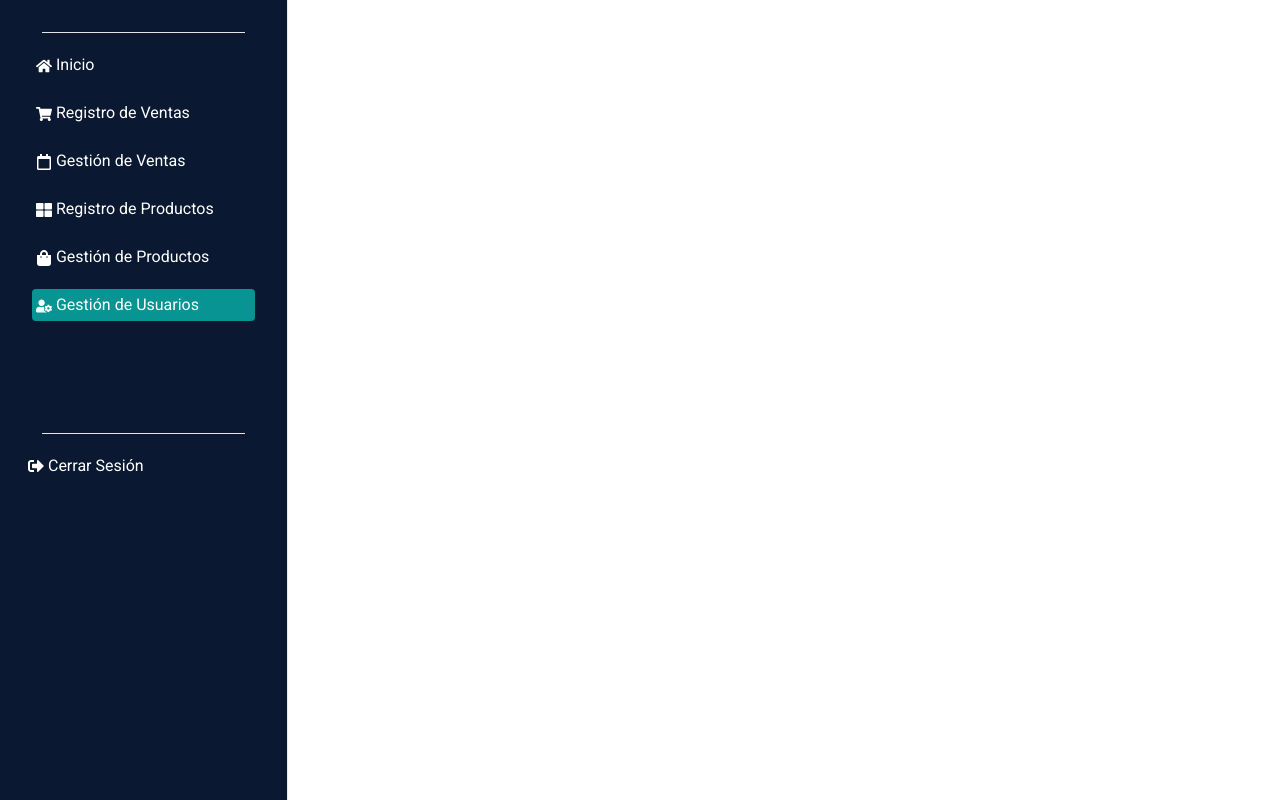
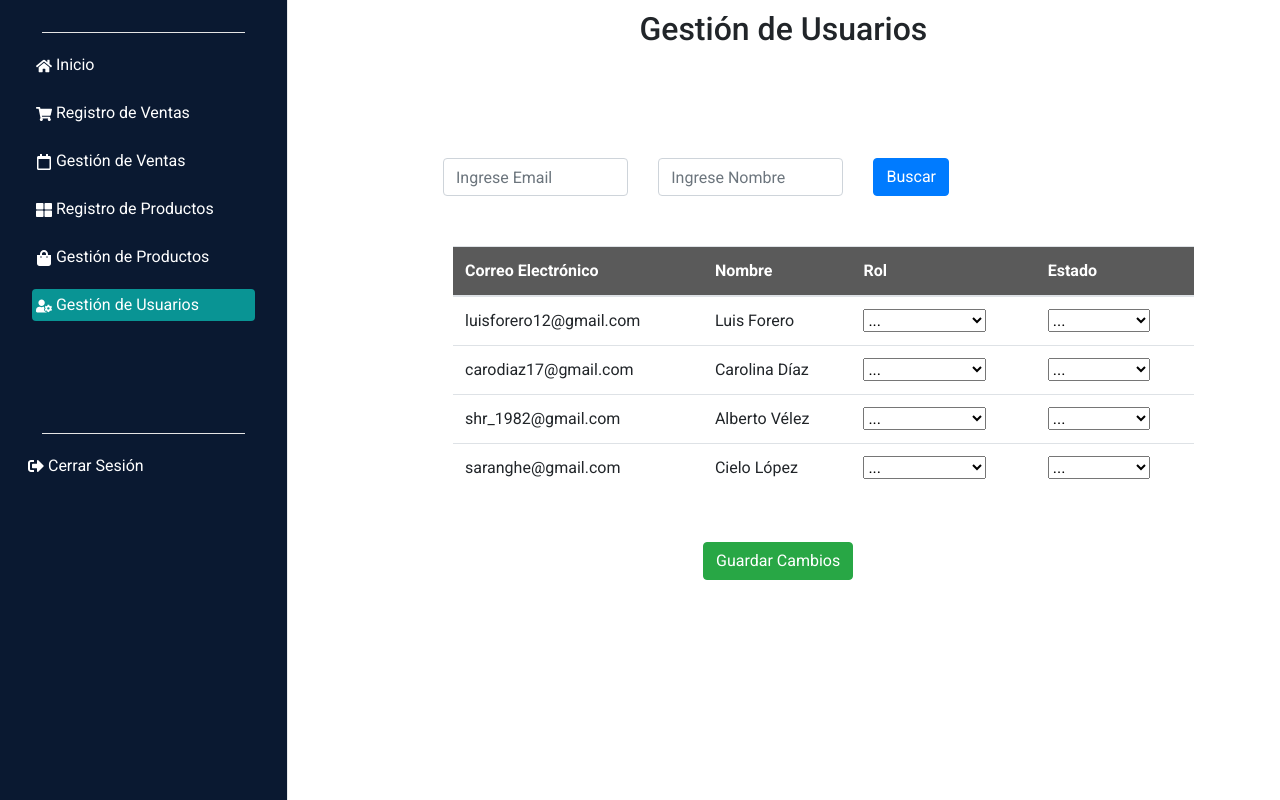
Before and after one commit to NovaDevs-MinTIC/NovaDevs, a React (Create React App) app: page /gestionUsuarios in a window 1280 px wide. Built offline with nearby package versions, Linux system fonts and the light colour scheme.

Commit message:
Se incluye gestión de usuarios a la página

```diff
--- a/src/App.jsx
+++ b/src/App.jsx
@@ -5,6 +5,8 @@ import Sidebar from 'Layouts/Sidebar';
 import 'styles/App.scss'
 import BuscarActualizarVentas from 'pages/BuscarActualizarVentas';
 import RegistroProducto from 'pages/RegistroProducto';
+import Usuarios from 'pages/gestionUsuarios'
+
 
 // function App() {
 //   return (
@@ -32,6 +34,7 @@ function App() {
         <Route path="/Ventas" exact={true} component={Ventas}></Route>
         <Route path="/BuscarActualizarVentas" exact={true} component={BuscarActualizarVentas}></Route>
         <Route path="/registroProductoNuevo" exact={true} component={RegistroProducto}></Route>
+        <Route path="/gestionUsuarios" exact={true} component={Usuarios}></Route>
       </div>
 
       </div>
--- /dev/null
+++ b/src/components/tablaUsuarios.jsx
@@ -0,0 +1,27 @@
+
+
+const Tabla = ({correo, nombre}) => {
+    return(
+      <tr>
+          <td>{correo}</td>
+          <td>{nombre}</td>
+          <td className="active">
+            <select className="Rol ">
+              <option>...</option>
+              <option>Vendedor</option>
+              <option>Administrador</option>
+            </select>
+          </td>
+          <td className="active">
+            <select className="Estado ">
+              <option>...</option>
+              <option>Pendiente</option>
+              <option>Aceptado</option>
+              <option>Rechazado</option>
+            </select>
+          </td>
+      </tr>
+    )
+  }
+
+  export default Tabla;
--- /dev/null
+++ b/src/pages/gestionUsuarios.jsx
@@ -0,0 +1,62 @@
+import Tabla from '../components/tablaUsuarios';
+import "bootstrap/dist/css/bootstrap.min.css";
+import '../styles/usuarios.css';
+import React, {Fragment, useState} from "react";
+
+const  Usuarios = () => {
+    return(
+        <div className="App">
+          <h2 className="titulogestion">
+            Gestión de Usuarios
+            </h2>
+            <div className="row-usuarios">
+              <form className="row">
+              <div className= "col-md-4">
+                <input
+                  placeholder="Ingrese Email"
+                  className="form-control"
+                  type="email"
+                ></input>
+               </div>
+              <div className= "col-md-4">
+                <input
+                placeholder="Ingrese Nombre"
+                className="form-control"
+                ></input>
+              </div>
+              <div className= "col-md-3">
+                <button  className="btn btn-primary" type="submit" >Buscar</button>
+              </div>
+            </form>
+            </div>
+
+            <form>
+            <div className=" tabla container-xl">
+              <div className="table-responsive">
+                <table className="table table-hover">
+                  <thead>
+                    <tr>
+                    <th>Correo Electrónico</th>
+                    <th>Nombre</th>
+                    <th>Rol</th>
+                    <th>Estado</th>
+                    </tr>
+                 </thead>
+                 <tbody>
+                   <Tabla correo="luisforero12@gmail.com" nombre="Luis Forero"/>
+                   <Tabla correo="carodiaz17@gmail.com" nombre="Carolina Díaz"/>
+                   <Tabla correo="shr_1982@gmail.com" nombre="Alberto Vélez "/>
+                   <Tabla correo="saranghe@gmail.com" nombre="Cielo López"/>
+                  </tbody>
+
+                 </table>
+                    <div className="boton">
+                   <button className="btn btn-success" type="submit">Guardar Cambios</button>
+                 </div>
+                 </div>
+                 </div>
+                 </form>
+                 </div>
+          )
+}
+export default Usuarios;
--- /dev/null
+++ b/src/styles/usuarios.css
@@ -0,0 +1,31 @@
+
+.titulogestion{
+  margin-left: 240px;
+  margin-top: 10px;
+}
+
+
+.row-usuarios{
+
+  margin-left: 135px;
+  padding-left: 20px;
+  padding-top: 100px;
+  margin-bottom: 50px;
+  margin-top: 10px;
+
+}
+
+
+.tabla{
+  width: 100%;
+  max-width: 100%;
+  background-color: transparent;
+  border-collapse: collapse;
+  border-spacing: 0;
+  margin-left: 150px;
+}
+
+.boton{
+  margin-left: 250px;
+  margin-top: 50px;
+}
```
Also changed, not shown: 1 other file (tests, documents, lock files or other folders).
